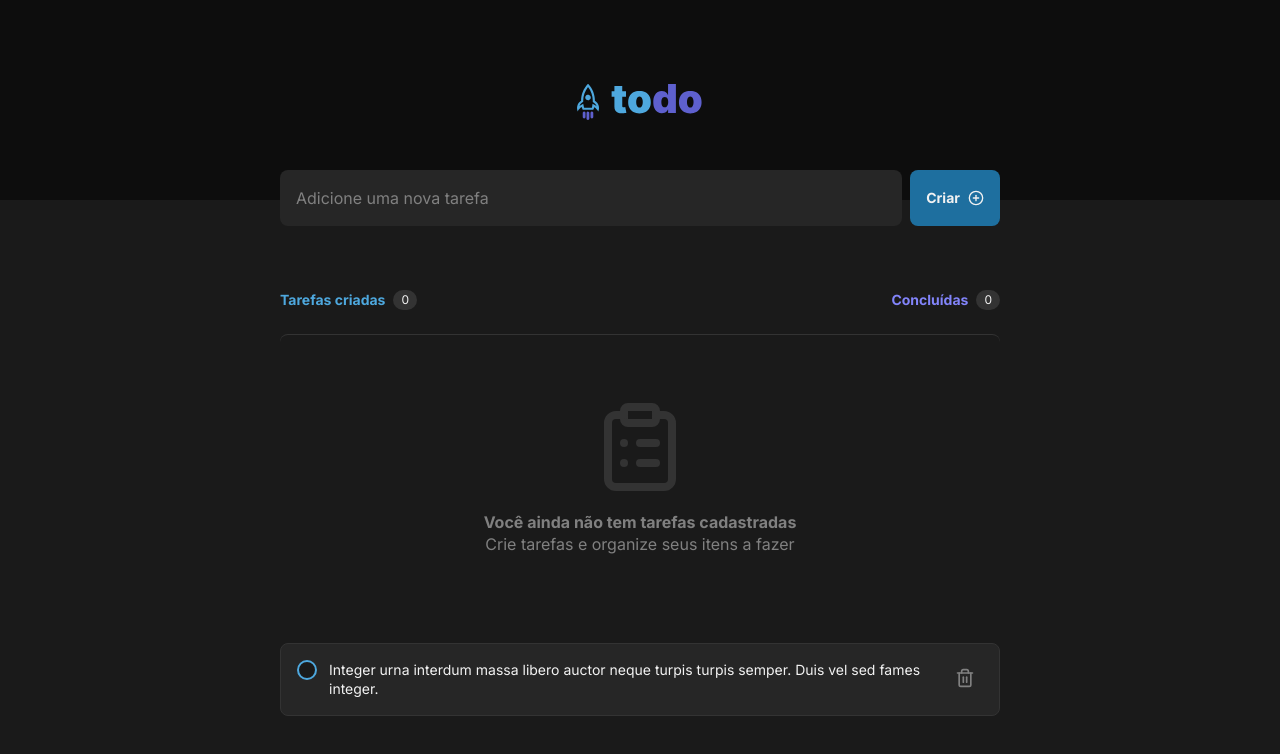
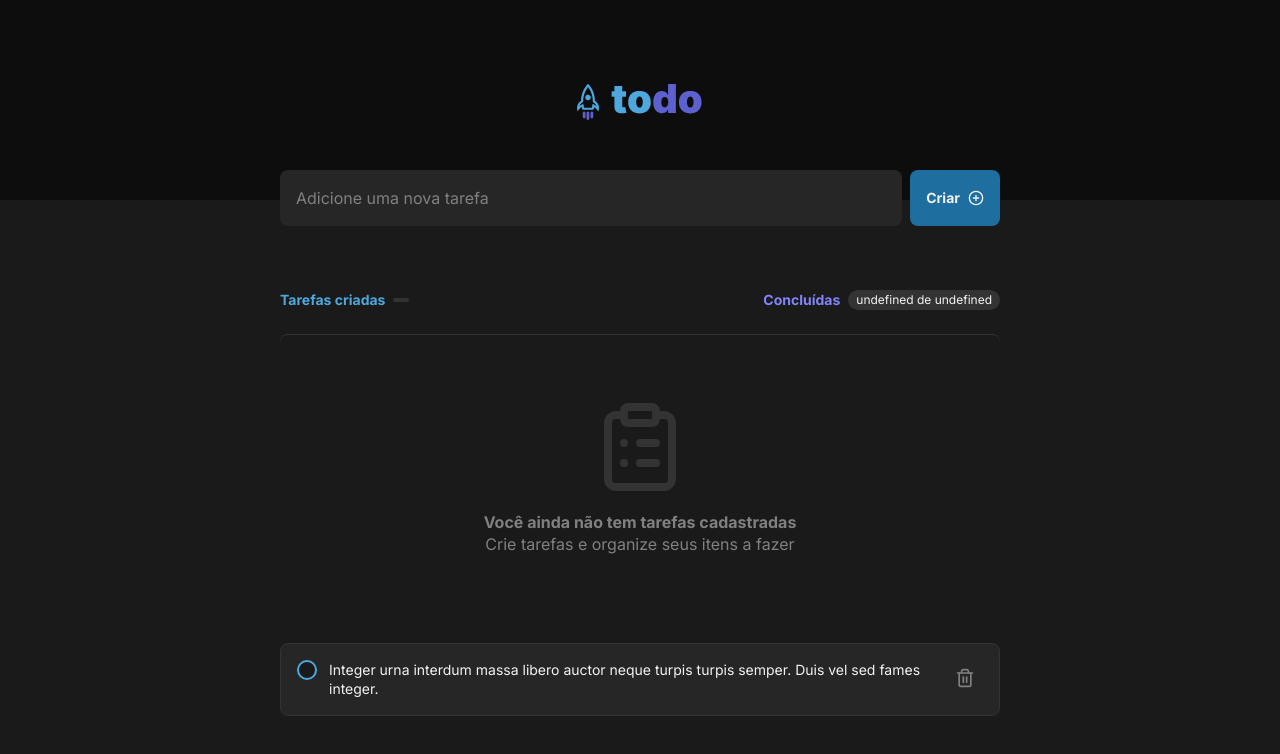
Before and after one commit to LFeli/ToDo-List, a React (Vite) app: page / in a window 1280 px wide. Shown: the top 754 px of the page. Built offline with nearby package versions, Linux system fonts and the light colour scheme.

Commit message:
:sparkles: feat: Added counts in Header on list components

```diff
--- a/src/components/list/Header.tsx
+++ b/src/components/list/Header.tsx
@@ -1,14 +1,21 @@
-export function Header() {
+interface HeaderProps {
+  tasksCounter: number
+  checkedTasksCounter: number
+}
+
+export function Header({ tasksCounter, checkedTasksCounter }: HeaderProps) {
   return (
     <header className="flex items-center justify-between">
       <aside className="flex items-center gap-2">
         <p className="text-sm font-bold leading-snug text-blue ">Tarefas criadas</p>
-        <span className="text-xs text-gray-100 py-[2px] px-2 bg-gray-400 rounded-full">0</span>
+        <span className="text-xs text-gray-100 py-[2px] px-2 bg-gray-400 rounded-full">{tasksCounter}</span>
       </aside>
 
       <aside className="flex items-center gap-2">
         <p className="text-sm font-bold leading-snug text-purple">Concluídas</p>
-        <span className="text-xs text-gray-100 py-[2px] px-2 bg-gray-400 rounded-full">0</span>
+        <span className="text-xs text-gray-100 py-[2px] px-2 bg-gray-400 rounded-full">
+          { tasksCounter === 0 ? tasksCounter : `${checkedTasksCounter} de ${tasksCounter}` }
+        </span>
       </aside>
     </header>
   )
```
